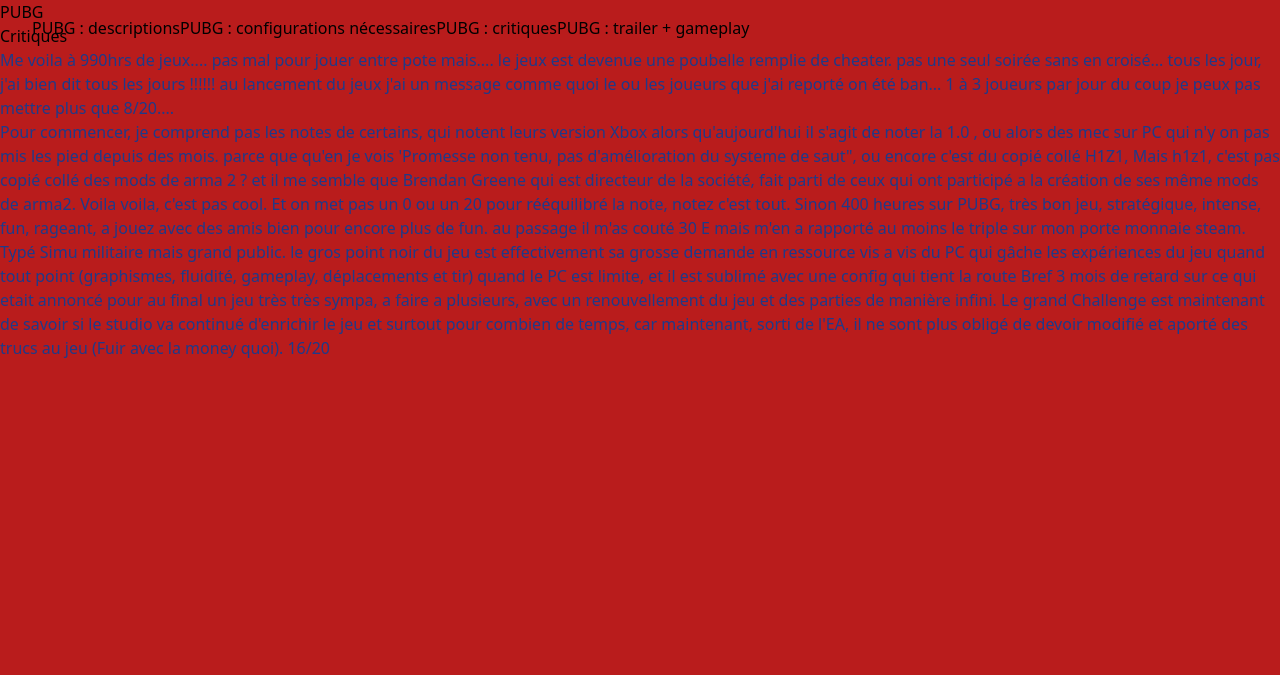
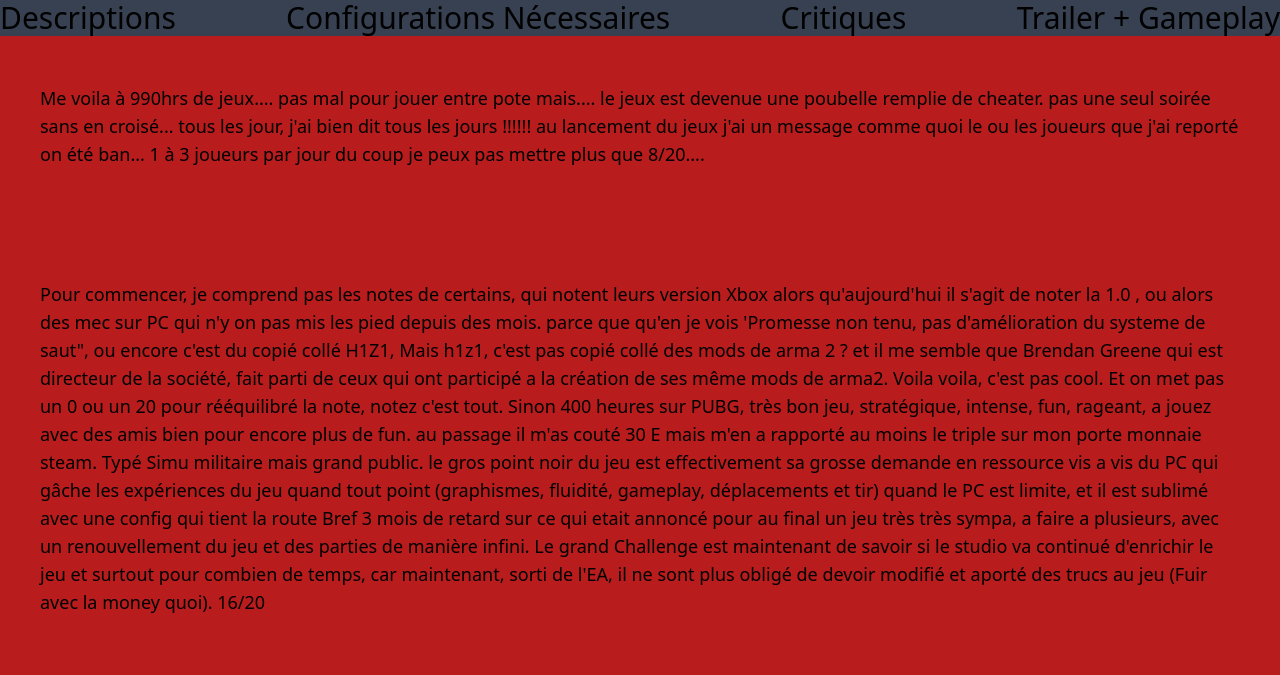
Before and after one commit to sahmed6060/projet-jeux-video-tw, a plain HTML site: page src/critiques.html in a window 1280 px wide. Drawn offline with Linux system fonts and the light colour scheme.

Commit message:
titre modifié

```diff
--- a/src/critiques.html
+++ b/src/critiques.html
@@ -6,25 +6,24 @@
     <link rel="stylesheet" href="../dist/output.css">
 </head>
 <body class="bg-red-700">
-    <header class="fixed">
+    <header class="fixed w-full font-medium text-3xl">
         <main>
-            <nav class="container m-4">
-                <ul class="flex justify-center">
-                    <li><a href="index.html">PUBG : descriptions</a></li> <li><a href="pubg.html">PUBG : configurations nécessaires</a></li> <li><a href="critiques.html">PUBG : critiques</a></li> <li><a href="trailer+gameplay.html">PUBG : trailer + gameplay</a></li>
+            <nav class="container max-w-full justify-center">
+                <ul class="bg-gray-700 flex justify-between">
+                    <li><a href="index.html">Descriptions</a></li> <li><a href="pubg.html">Configurations Nécessaires</a></li> <li><a href="critiques.html">Critiques</a></li> <li><a href="trailer+gameplay.html">Trailer + Gameplay</a></li>
                 </ul>
             </nav>
         </main>
     </header>
-        <h1 class="text-black">PUBG</h1>
-        <h2 class="text-black">Critiques</h2>
-    <p class="text-blue-900">
+        <h2 class="text-black text-xl">Critiques</h2>
+    <p class="text-lg text-black px-10 py-14">
         Me voila à 990hrs de jeux....
         pas mal pour jouer entre pote mais.... le jeux est devenue une poubelle remplie de cheater.
         pas une seul soirée sans en croisé...
         tous les jour, j'ai bien dit tous les jours !!!!!! au lancement du jeux j'ai un message comme quoi le ou les joueurs que j'ai reporté on été ban... 1 à 3 joueurs par jour
         du coup je peux pas mettre plus que 8/20....
     </p>
-    <p class="text-blue-900">
+    <p class="text-lg text-black px-10 py-14">
         Pour commencer, je comprend pas les notes de certains, qui notent leurs version Xbox alors qu'aujourd'hui il s'agit de noter la 1.0 , ou alors des mec sur PC qui n'y on pas mis les pied depuis des mois. parce que qu'en je vois 'Promesse non tenu, pas d'amélioration du systeme de saut", ou encore c'est du copié collé H1Z1, Mais h1z1, c'est pas copié collé des mods de arma 2 ? et il me semble que Brendan Greene qui est directeur de la société, fait parti de ceux qui ont participé a la création de ses même mods de arma2. Voila voila, c'est pas cool. Et on met pas un 0 ou un 20 pour rééquilibré la note, notez c'est tout.
 
         Sinon 400 heures sur PUBG, très bon jeu, stratégique, intense, fun, rageant, a jouez avec des amis bien pour encore plus de fun. au passage il m'as couté 30 E mais m'en a rapporté au moins le triple sur mon porte monnaie steam. Typé Simu militaire mais grand public. le gros point noir du jeu est effectivement sa grosse demande en ressource vis a vis du PC qui gâche les expériences du jeu quand tout point (graphismes, fluidité, gameplay, déplacements et tir) quand le PC est limite, et il est sublimé avec une config qui tient la route
```
Also changed, not shown: src/index.html (+8 -10 lines), src/pubg.html (+8 -7 lines), src/trailer+gameplay.html (+6 -7 lines), dist/output.css.
